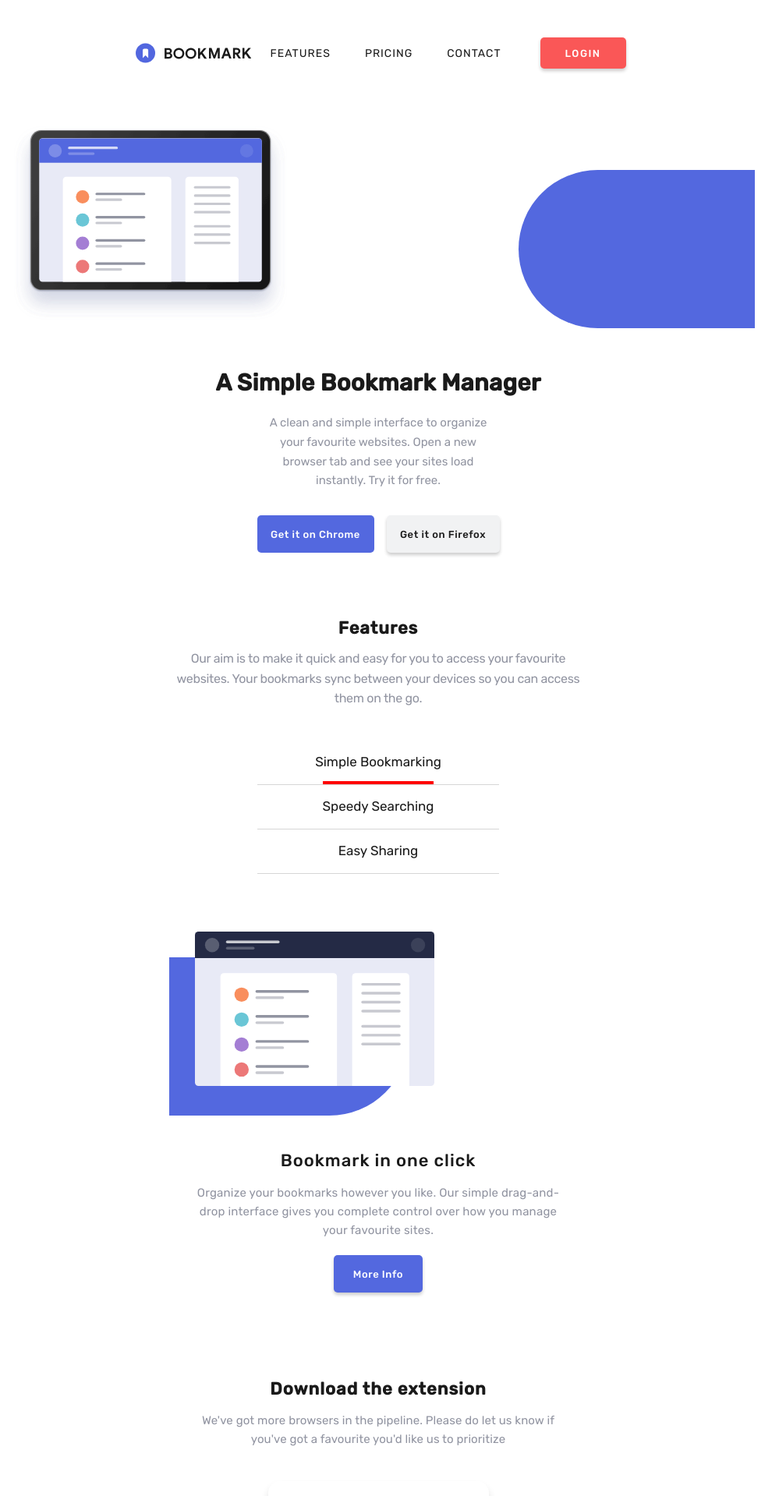
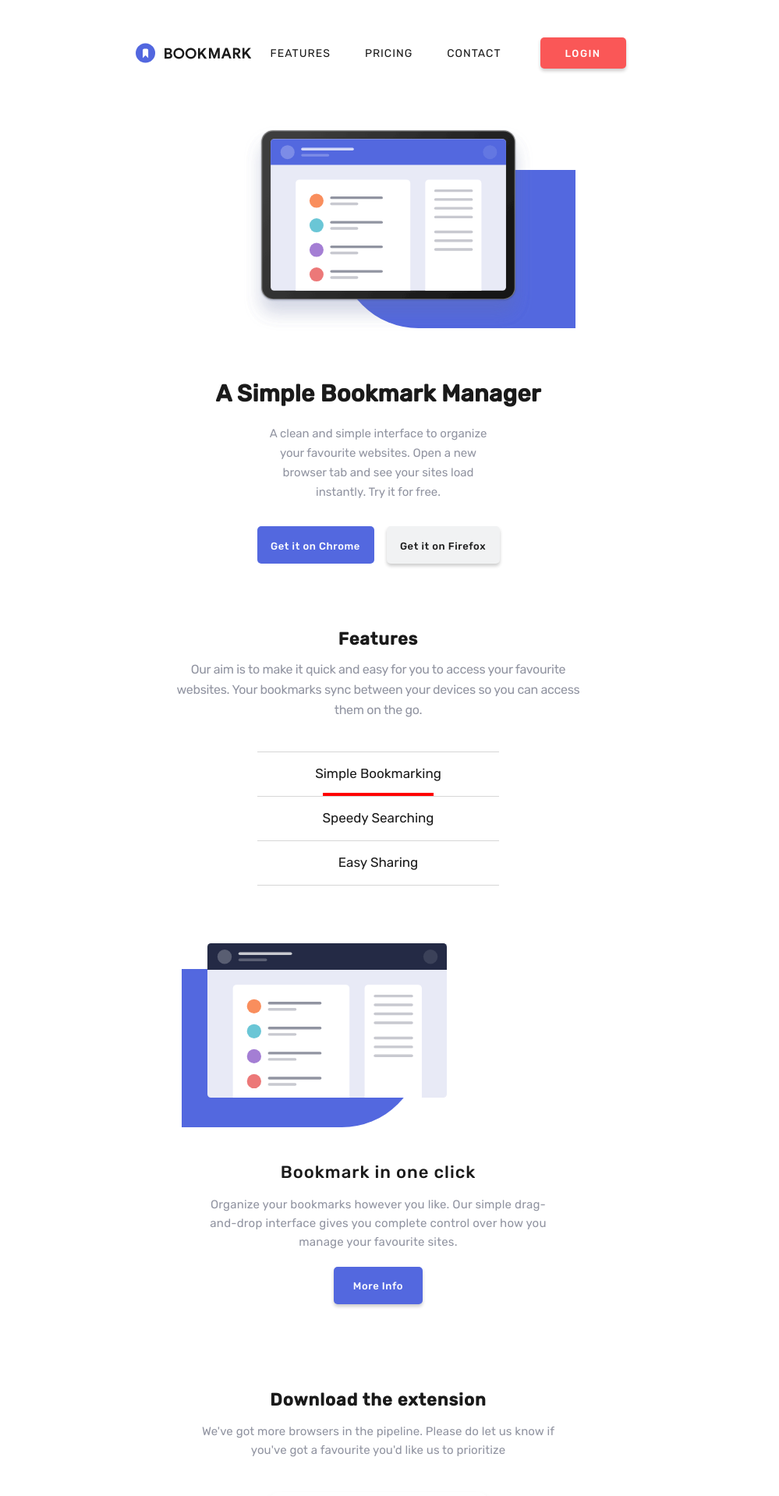
Before and after one commit to filip-bak/bookmark-project, a React (Vite) app: page / in a window 1280 px wide. Shown: the top 1919 px of the page at 78% size, without its empty margins (155-1154 px from the left). Built offline with nearby package versions, Linux system fonts and the light colour scheme.

Commit message:
fix: responsive design for tablet

```diff
--- a/src/components/SharedLayout/Footer/Footer.module.scss
+++ b/src/components/SharedLayout/Footer/Footer.module.scss
@@ -8,14 +8,16 @@
     align-items: center;
     padding-inline: var(--wrapper-padding-inline);
     margin-inline: auto;
-    padding-block: 2.52rem;
+    padding-top: 37px;
+    padding-bottom: 44px;
     row-gap: 45px;
 
     background-color: $background-dark-blue;
 
     @include m.mq(tablet) {
         flex-direction: row;
-        padding-block: 1.8rem;
+        padding-top: 1.8rem;
+        padding-bottom: 1.8rem;
     }
 }
 .box {
--- a/src/components/SplitBox/SplitBox.module.scss
+++ b/src/components/SplitBox/SplitBox.module.scss
@@ -9,8 +9,8 @@
     max-width: 375px;
     margin-inline: auto;
 
-    @include m.mq(tablet) {
-        max-width: 965px;
+    @include m.mq(tablet, desktop) {
+        max-width: 505px;
     }
 
     @include m.mq(desktop) {
--- a/src/components/Tabs/Tabs.module.scss
+++ b/src/components/Tabs/Tabs.module.scss
@@ -14,8 +14,10 @@
     flex-direction: column;
     align-items: center;
     margin-bottom: 10px;
+    border-top: 1px solid rgb(214, 214, 214);
 
     @include m.mq(desktop) {
+        border-top: 0;
         flex-direction: row;
         border-bottom: 1px solid rgb(214, 214, 214);
     }
--- a/src/pages/Home/Header/Header.module.scss
+++ b/src/pages/Home/Header/Header.module.scss
@@ -65,6 +65,9 @@
 .poster {
     position: relative;
     margin-left: 15px;
+    @include m.mq(tablet, desktop) {
+        margin-left: 80px;
+    }
     @include m.mq(desktop) {
         transform: translateY(-78px);
     }
@@ -73,6 +76,10 @@
 .illustration {
     width: 350px;
 
+    @include m.mq(tablet, desktop) {
+        width: 370px;
+    }
+
     @include m.mq(desktop) {
         width: 650px;
     }
--- a/src/pages/Home/Home.module.scss
+++ b/src/pages/Home/Home.module.scss
@@ -1,32 +1,37 @@
 @use "@styles/variables" as *;
+@use "@styles/mixins" as m;
 
 .backdrop {
     position: fixed;
     top: 0;
     left: 0;
     background-color: #2222229f;
-    // width: 100vw;
-    // width: 100dvw;
-    padding-inline: 10px;
+    padding-inline: 20px;
     width: 100%;
     height: 100vh;
     z-index: 1000;
 }
 .modal {
-    max-width: 1240px;
+    max-width: 640px;
     border-radius: 10px;
     position: relative;
-    top: 20%;
+    top: 10%;
     padding-top: 120px;
+    padding-bottom: 50px;
+
     left: 0;
     margin-inline: auto;
     background-color: white;
+
+    @include m.mq(desktop) {
+        max-width: 1280px;
+    }
 }
 .btn {
     position: absolute;
     display: flex;
-    top: 30px;
-    right: 30px;
+    top: 5px;
+    right: 10px;
     padding: 10px;
     background-color: transparent;
     border: 0;
@@ -34,6 +39,11 @@
 
     &:hover .close {
         fill: $brand-blue;
+    }
+
+    @include m.mq(tablet) {
+        top: 30px;
+        right: 30px;
     }
 }
 .close {
```
